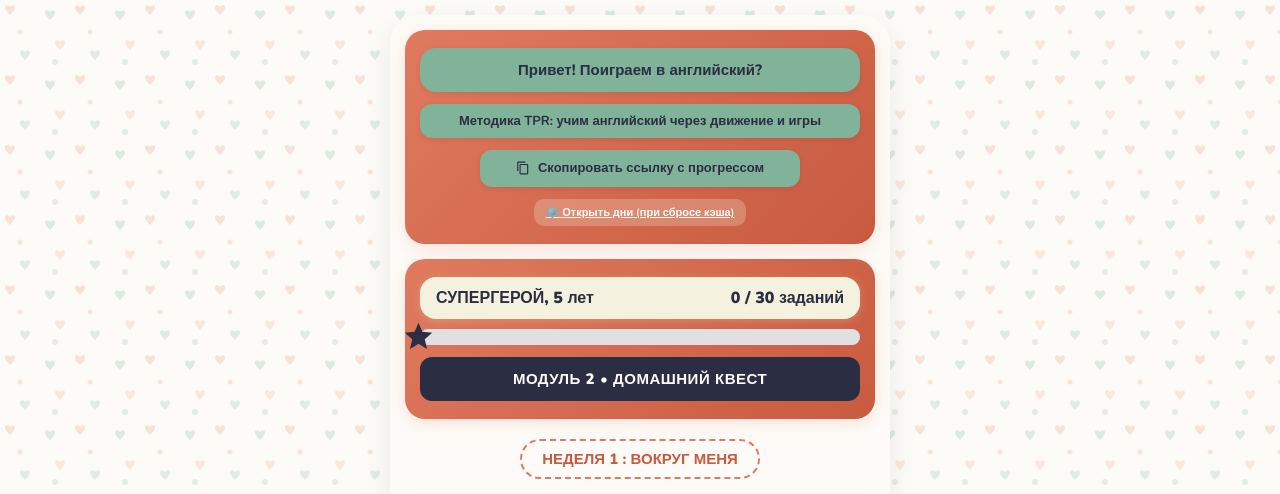
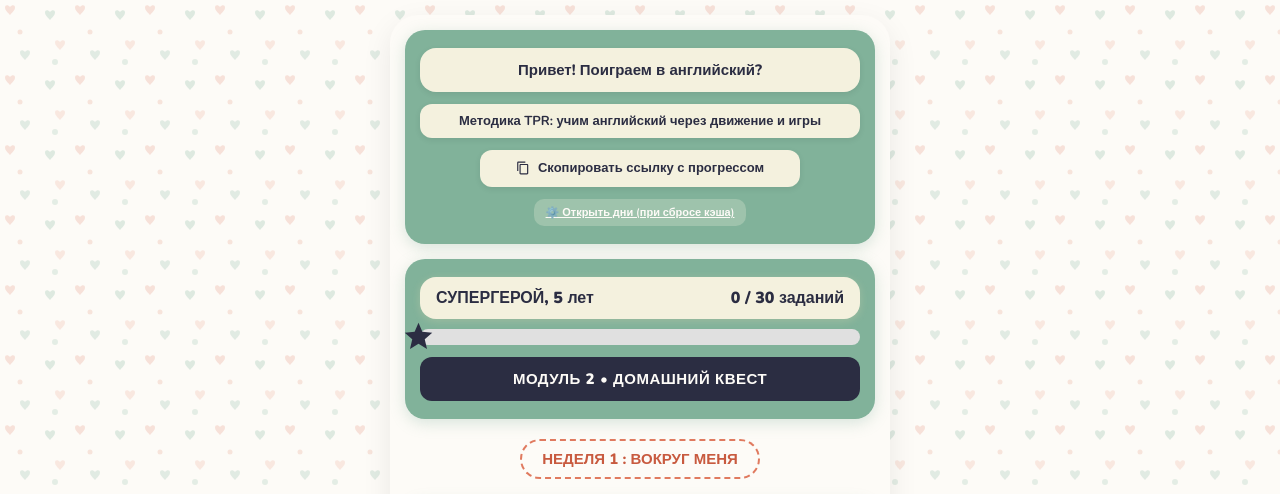
Before and after one commit to tatikhi/Module2, a plain HTML site: page index.html in a window 1280 px wide. Shown: the top 494 px of the page. Drawn offline with nearby package versions, Linux system fonts and the light colour scheme.

Commit message:
Update index.html

```diff
--- a/index.html
+++ b/index.html
@@ -78,20 +78,21 @@
             box-shadow: 0 10px 30px rgba(0,0,0,0.08);
         }
 
+        /* БОЛЬШАЯ ПЛАШКА: ШАЛФЕЙНО-ЗЕЛЕНАЯ (КАК КНОПКА СЛУШАТЬ ЗАДАНИЕ) */
         .header-block {
-            background: linear-gradient(135deg, var(--header-bg), var(--header-dark));
+            background: var(--pastel-green);
             border-radius: var(--card-radius);
             padding: 18px 15px;
             text-align: center;
             color: #FDFBF7;
             position: relative;
             margin-bottom: 15px;
-            box-shadow: 0 4px 15px rgba(224, 122, 95, 0.2);
+            box-shadow: 0 4px 15px rgba(129, 178, 154, 0.3);
         }
 
-        /* ВЕРХНИЕ ТРИ ПЛАШКИ — МЯГКИЙ ШАЛФЕЙНО-ЗЕЛЕНЫЙ (БЫВШИЙ ЦВЕТ ШКАЛЫ ПРОГРЕССА) */
+        /* ВЕРХНИЕ ТРИ ПЛАШКИ — СЛОНОВАЯ КОСТЬ (#F4F1DE) */
         .greeting-box {
-            background: var(--pastel-green);
+            background: #F4F1DE;
             color: var(--header-text-unified);
             padding: 12px 16px;
             border-radius: 16px;
@@ -150,7 +151,7 @@
         }
 
         .tpr-banner {
-            background: var(--pastel-green);
+            background: #F4F1DE;
             color: var(--header-text-unified);
             padding: 8px 12px;
             border-radius: 12px;
@@ -172,7 +173,7 @@
         .header-action-btn {
             width: 100%;
             max-width: 320px;
-            background: var(--pastel-green);
+            background: #F4F1DE;
             border: none;
             color: var(--header-text-unified);
             padding: 10px 15px;
@@ -192,7 +193,7 @@
         }
 
         .header-action-btn:hover {
-            background: #73A28A;
+            background: #E8E2CD;
         }
 
         .parents-settings-wrap {
@@ -241,9 +242,9 @@
             margin-bottom: 12px;
         }
 
-        /* ШКАЛА ПРОГРЕССА — ЦВЕТ СЛОНОВОЙ КОСТИ (#F4F1DE, БЫВШИЙ ЦВЕТ ВЕРХНИХ ПЛАШЕК) */
+        /* ШКАЛА ПРОГРЕССА — ТЕРРАКОТОВАЯ (#E07A5F) */
         .progress-bar-fill {
-            background: #F4F1DE;
+            background: var(--header-bg);
             height: 100%;
             border-radius: 10px;
             position: relative;
```
